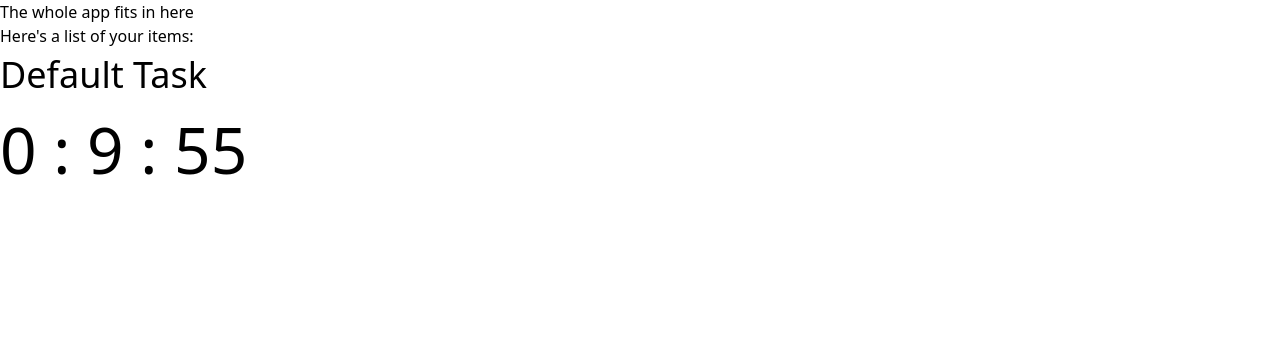
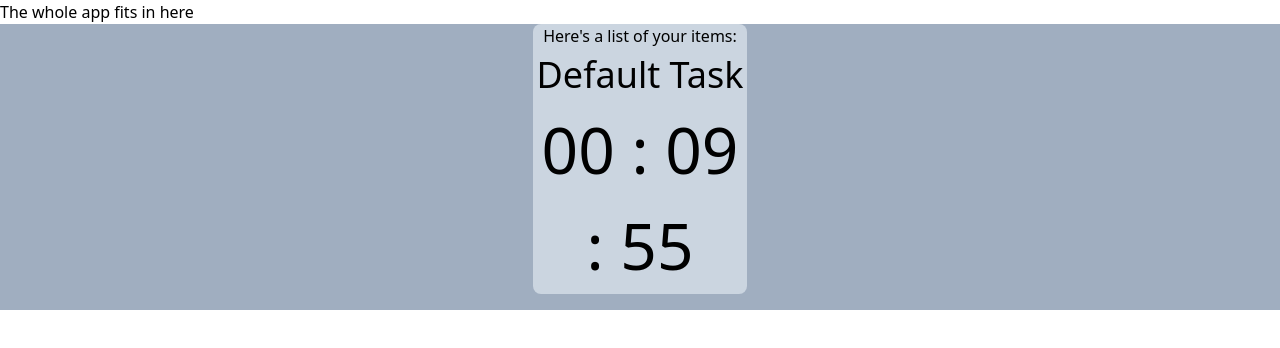
Before and after one commit to LaustinSpayce/countdown-timer, a React (Create React App) app: page / in a window 1280 px wide. Shown: the top 348 px of the page. Built offline with nearby package versions, Linux system fonts and the light colour scheme.

Commit message:
Time padding and some formatting

```diff
--- a/src/components/countdownitem.jsx
+++ b/src/components/countdownitem.jsx
@@ -42,7 +42,8 @@ export default function CountdownItem(props) {
 
   return (
     <div>
-      <div onClick={(event) => {ClickTask(event)}}>{taskEditing ? editor : textDisplay}</div>
+      <div onClick={(event) => {ClickTask(event)}}
+      className='text-center'>{taskEditing ? editor : textDisplay}</div>
       <CountDownTimer />
     </div>
   )
--- a/src/components/countdowntimer.jsx
+++ b/src/components/countdowntimer.jsx
@@ -66,16 +66,16 @@ export default function CountDownTimer(props) {
     }
   }, [isTimeEditing])
 
-  let hours = Math.floor((timeRemaining / 60) / 60)
-  let minutes = Math.floor((timeRemaining / 60) % 60)
-  let seconds = timeRemaining % 60
+  let hours = ((Math.floor((timeRemaining / 60) / 60))).toString().padStart(2, '0')
+  let minutes = ((Math.floor((timeRemaining / 60) % 60))).toString().padStart(2, '0')
+  let seconds = (timeRemaining % 60).toString().padStart(2, '0')
 
-  const editor = <div><input className='text-6xl' value={timeInputString} type="number" ref={inputRef} onChange={OnTimeBoxChange} onKeyPress={onKeyPress} onBlur={onTimeEditorBlur}/></div>
+  const editor = <div><input className='text-6xl m-12 w-auto' value={timeInputString} type="number" ref={inputRef} onChange={OnTimeBoxChange} onKeyPress={onKeyPress} onBlur={onTimeEditorBlur}/></div>
 
   const timeDisplay = <div className='text-6xl' onClick={ClickBox}>{hours} : {minutes} : {seconds}</div>
 
   return (
-    <div>
+    <div className='text-center'>
       {isTimeEditing ? editor : timeDisplay}
     </div>
   )
--- a/src/components/itemslist.jsx
+++ b/src/components/itemslist.jsx
@@ -4,9 +4,11 @@ import CountdownItem from './countdownitem'
 export default function ItemsList(props) {
 
   return (
-    <div>
-      <h2>Here's a list of your items:</h2>
-      <CountdownItem/>
+    <div className='flex bg-gray-500'>
+      <div className='rounded-lg m-auto w-full sm:w-1/2 md:w-1/3 lg:w-1/2 xl:w-1/6 mb-4 bg-gray-400'>
+        <h2 className='text-center'>Here's a list of your items:</h2>
+        <CountdownItem/>
+      </div>
     </div>
   )
 }
```
